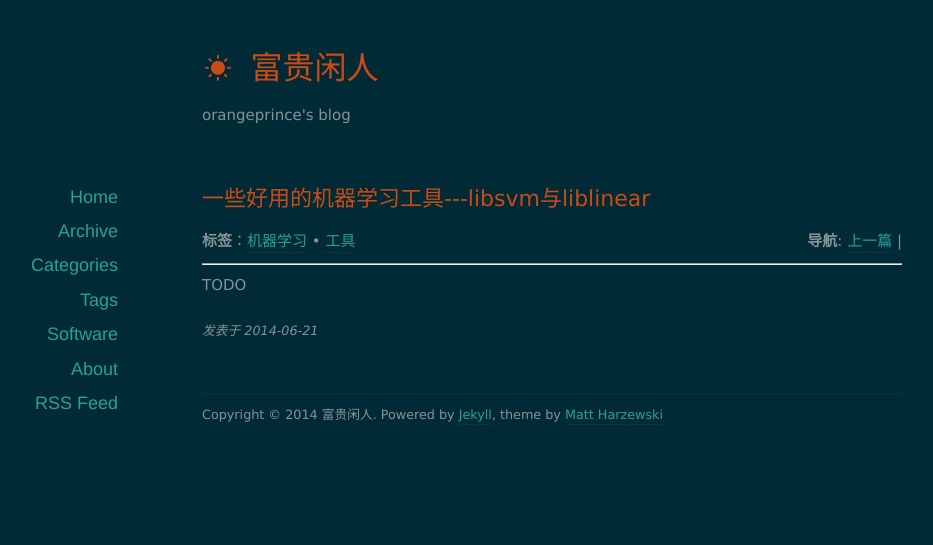
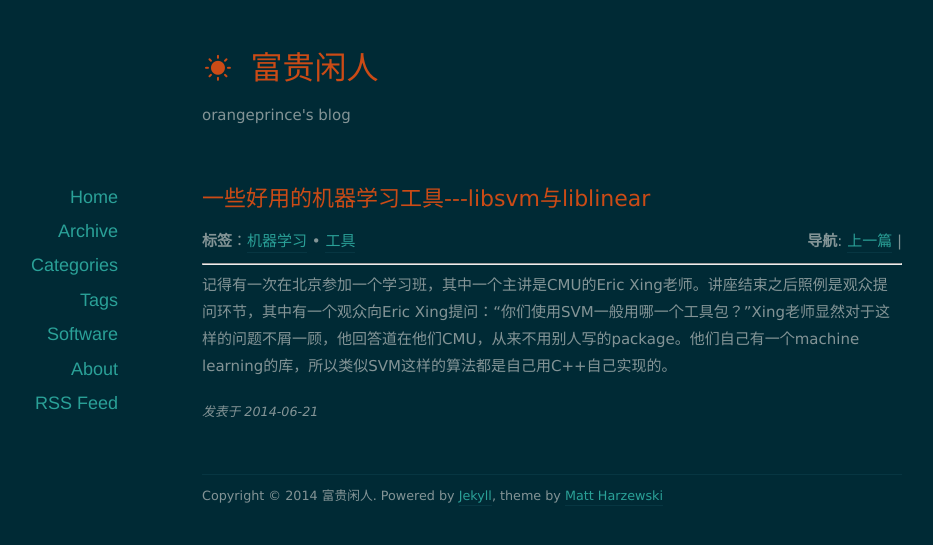
Before and after one commit to orangeprince/orangeprince.github.io, a Jekyll site: the page built from _posts/2014-06-21-libsvm.md, in a window 1280 px wide. Shown: the top 545 px of the page, without its empty margins (88-1021 px from the left). Built offline with Jekyll 4.4.1, drawn with Linux system fonts in a browser that asks for light colours; nearby versions of some CDN libraries; comment, search, counter and statistics services are not loaded.

Commit message:
modified:   _posts/2014-06-21-libsvm.md

```diff
--- a/_posts/2014-06-21-libsvm.md
+++ b/_posts/2014-06-21-libsvm.md
@@ -5,4 +5,4 @@ category: "技术"
 tags: [机器学习,工具]
 ---
 
-TODO
+记得有一次在北京参加一个学习班，其中一个主讲是CMU的Eric Xing老师。讲座结束之后照例是观众提问环节，其中有一个观众向Eric Xing提问：“你们使用SVM一般用哪一个工具包？”Xing老师显然对于这样的问题不屑一顾，他回答道在他们CMU，从来不用别人写的package。他们自己有一个machine learning的库，所以类似SVM这样的算法都是自己用C++自己实现的。
```
